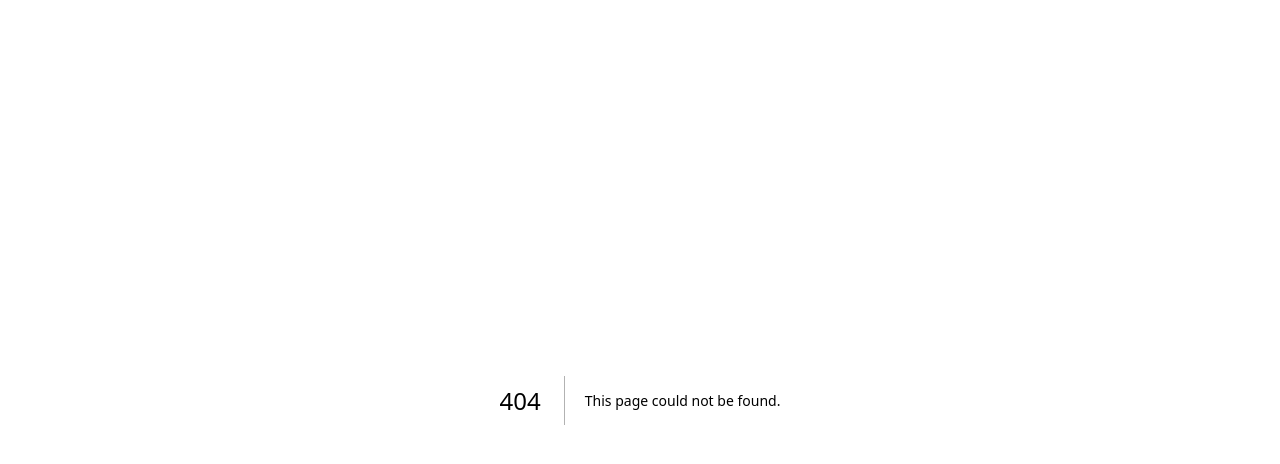
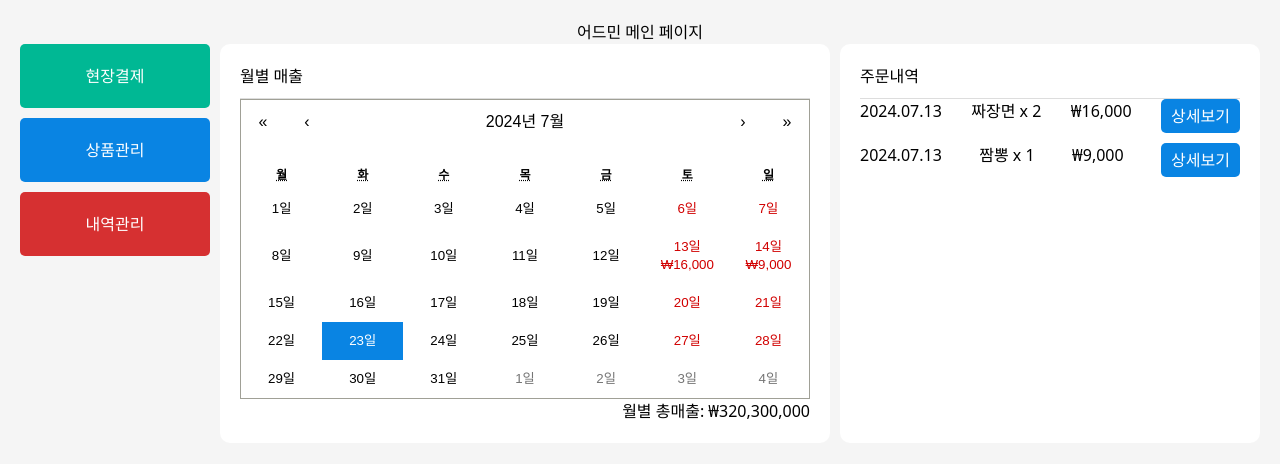
Before and after one commit to KioSSGk/kiossgk, a Next.js app: page /components/AdminMainPage in a window 1280 px wide. Before the commit this address had no page. Shown: the top 464 px of the page. Built offline with nearby package versions, Linux system fonts and the light colour scheme.

Commit message:
feat : 어드민 메인 화면 개발 (#35)
feat : 어드민 메인 화면 페이지 개발

```diff
--- a/package.json
+++ b/package.json
@@ -13,6 +13,7 @@
     "formidable": "^3.5.1",
     "next": "14.2.5",
     "react": "^18",
+    "react-calendar": "^5.0.0",
     "react-dom": "^18"
   },
   "devDependencies": {
--- a/src/pages/_app.tsx
+++ b/src/pages/_app.tsx
@@ -1,4 +1,7 @@
+// src/pages/_app.tsx
 import "@/styles/globals.css";
+import "react-calendar/dist/Calendar.css"; // React Calendar 기본 스타일
+import "@/styles/CalendarStyles.css"; // 캘린더 스타일 추가
 import type { AppProps } from "next/app";
 
 export default function App({ Component, pageProps }: AppProps) {
--- /dev/null
+++ b/src/pages/admin-main.tsx
@@ -0,0 +1,8 @@
+import React from 'react';
+import AdminMainPage from './components/AdminMainPage';
+
+const AdminMain: React.FC = () => {
+    return <AdminMainPage />;
+};
+
+export default AdminMain;
--- /dev/null
+++ b/src/pages/components/AdminMainPage.tsx
@@ -0,0 +1,101 @@
+import React, { useState } from 'react';
+import Calendar, { CalendarProps } from 'react-calendar';
+// import 'react-calendar/dist/Calendar.css';
+// import '../../styles/CalendarStyles.css';
+
+const AdminMainPage: React.FC = () => {
+    const [date, setDate] = useState<Date | [Date, Date]>(new Date());
+
+    const handleDateChange: CalendarProps['onChange'] = (newDate) => {
+        setDate(newDate as Date | [Date, Date]);
+    };
+
+    const handleButtonClick = (message: string) => {
+        alert(message);
+    };
+    // 실제 데이터는 API 요청 등을 통해 받아올 수 있음
+    const salesData: Record<string, number>= {
+        '2024-07-13': 16000,
+        '2024-07-14': 9000,
+    };
+
+    const getTileContent = ({ date, view }: { date: Date, view: string }) => {
+        if (view === 'month') {
+            const dateString = date.toISOString().split('T')[0]; // 날짜를 'YYYY-MM-DD' 형식으로 변환
+            const sales = salesData[dateString];
+            return sales ? <p>{`₩${sales.toLocaleString()}`}</p> : null;
+        }
+        return null;
+    };
+
+    return (
+        <div style={{ backgroundColor: '#f5f5f5', minHeight: '100vh', padding: '20px' }}>
+            <h1 style={{ textAlign: 'center' }}>어드민 메인 페이지</h1>
+            <div style={{ display: 'flex', justifyContent: 'space-between', marginBottom: '20px' }}>
+                <div style={{ flex: 1, marginRight: '10px' }}>
+                    <button
+                        style={{ width: '100%', padding: '20px', marginBottom: '10px', backgroundColor: '#00b894', color: 'white', border: 'none', borderRadius: '5px' }}
+                        onClick={() => handleButtonClick('현장결제 클릭됨')}
+                    >
+                        현장결제
+                    </button>
+                    <button
+                        style={{ width: '100%', padding: '20px', marginBottom: '10px', backgroundColor: '#0984e3', color: 'white', border: 'none', borderRadius: '5px' }}
+                        onClick={() => handleButtonClick('상품관리 클릭됨')}
+                    >
+                        상품관리
+                    </button>
+                    <button
+                        style={{ width: '100%', padding: '20px', marginBottom: '10px', backgroundColor: '#d63031', color: 'white', border: 'none', borderRadius: '5px' }}
+                        onClick={() => handleButtonClick('네임관리 클릭됨')}
+                    >
+                        내역관리
+                    </button>
+                </div>
+                <div style={{ flex: 3, marginRight: '10px', backgroundColor: 'white', padding: '20px', borderRadius: '10px' }}>
+                    <h2 style={{ borderBottom: '1px solid #ddd', paddingBottom: '10px' }}>월별 매출</h2>
+                    <Calendar
+                        onChange={handleDateChange}
+                        value={date}
+                        locale="ko-KR"
+                        calendarType="iso8601"
+                        tileContent={getTileContent}
+                        className="custom-calendar"
+
+                    />
+                    <h3 style={{ textAlign: 'right' }}>월별 총매출: ₩320,300,000</h3>
+                </div>
+                <div style={{ flex: 2, backgroundColor: 'white', padding: '20px', borderRadius: '10px' }}>
+                    <h2 style={{ borderBottom: '1px solid #ddd', paddingBottom: '10px' }}>주문내역</h2>
+                    <div>
+                        <div style={{ display: 'flex', justifyContent: 'space-between', marginBottom: '10px' }}>
+                            <span>2024.07.13</span>
+                            <span>짜장면 x 2</span>
+                            <span>₩16,000</span>
+                            <button
+                                style={{ backgroundColor: '#0984e3', color: 'white', border: 'none', borderRadius: '5px', padding: '5px 10px' }}
+                                onClick={() => handleButtonClick('상세보기 클릭됨')}
+                            >
+                                상세보기
+                            </button>
+                        </div>
+                        <div style={{ display: 'flex', justifyContent: 'space-between', marginBottom: '10px' }}>
+                            <span>2024.07.13</span>
+                            <span>짬뽕 x 1</span>
+                            <span>₩9,000</span>
+                            <button
+                                style={{ backgroundColor: '#0984e3', color: 'white', border: 'none', borderRadius: '5px', padding: '5px 10px' }}
+                                onClick={() => handleButtonClick('상세보기 클릭됨')}
+                            >
+                                상세보기
+                            </button>
+                        </div>
+                        {/* 추가 주문 내역을 여기에 추가 */}
+                    </div>
+                </div>
+            </div>
+        </div>
+    );
+};
+
+export default AdminMainPage;
--- /dev/null
+++ b/src/styles/CalendarStyles.css
@@ -0,0 +1,20 @@
+.custom-calendar {
+    width: 100%; /* 전체 너비로 설정 */
+    height: 10000; /* 높이는 내용에 맞게 자동 조절 */
+}
+
+.custom-calendar .react-calendar__tile {
+    max-width: none !important; /* 타일 너비 제한 해제 */
+    text-align: center; /* 타일 내 텍스트 중앙 정렬 */
+    padding: 10px; /* 타일 패딩 조정 */
+}
+
+.custom-calendar .react-calendar__tile--now {
+    background: #00b894 !important; /* 오늘 날짜 배경색 변경 */
+    color: white; /* 오늘 날짜 텍스트 색 변경 */
+}
+
+.custom-calendar .react-calendar__tile--active {
+    background: #0984e3 !important; /* 선택된 날짜 배경색 변경 */
+    color: white; /* 선택된 날짜 텍스트 색 변경 */
+}
```
Also changed, not shown: 1 other file (tests, documents, lock files or other folders).
